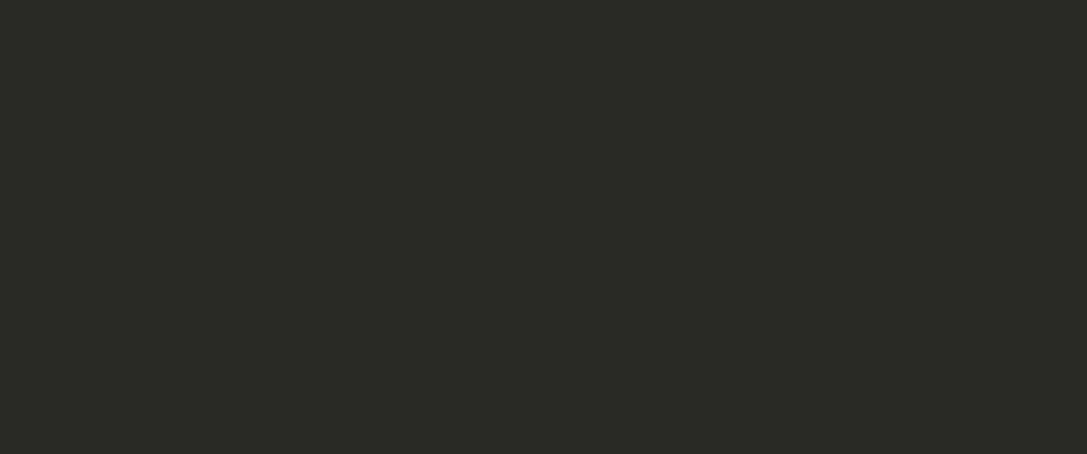
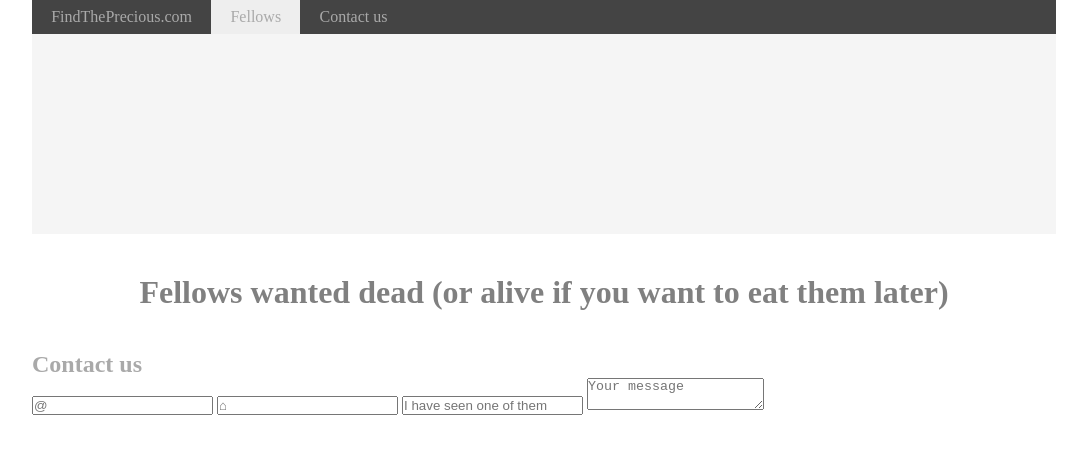
Before and after one commit to letotor/hillSide, a website built with Parcel: page index.html in a window 1280 px wide. Shown: the whole page, without its empty margins (96-1183 px from the left). Built offline with nearby package versions, Linux system fonts and the light colour scheme.

Commit message:
ajout nav carrosseil titre CSS

```diff
--- a/assets/styles.css
+++ b/assets/styles.css
@@ -1,9 +1,57 @@
+/***RESET CSS***/
 *{
     box-sizing: border-box;
     margin:0;
+    padding: 0;
 }
 
+li{
+    list-style: none;
+}
+/***/
+
+
 body{
-    background: rgb(41, 42, 38);
+    background: white;
+    color:darkgray;
+}
+
+
+/***CLASSE GENERIQUES***/
+.container {
+    margin: 0 auto;
+    width:80%;
+}
+
+
+.active{
+    background-color: #eee;
+}
+
+/***/
+
+nav{
+    background: #444;
+}
+
+nav ul {
+    display:flex;
+    flex-flow:row wrap;
 
 }
+
+nav li{
+    padding: 0.5rem 1.2rem;
+}
+
+.carousel{
+    background: whitesmoke;
+    height:25vh;
+}
+
+#title h2{
+    font-size: 2rem;
+    text-align: center;
+    margin: 2.5rem;
+    color: grey;
+}
--- a/index.html
+++ b/index.html
@@ -1,14 +1,40 @@
 <!DOCTYPE html>
 <html lang="en">
+
 <head>
     <meta charset="UTF-8">
-    <meta http-equiv="X-UA-Compatible" content="IE=edge">
-    <meta name="viewport" content="width=device-width, initial-scale=1.0">
-    <title>hillside</title>
+    <title>Find the precious!</title>
+    <link rel="stylesheet" href="./assets/styles.css">
+</head>
 
-    <link  rel="stylesheet" href="./assets/styles.css">
-</head>
 <body>
+    <div class="container">
+        <nav class="bg">
+            <ul>
+                <li>FindThePrecious.com</li>
+                <li class="active">Fellows</li>
+                <li>Contact us</li>
+            </ul>
+        </nav>
+        <section>
+            <div class="carousel"></div>
+        </section>
+        <section id="title">
+            <h2>Fellows wanted dead (or alive if you want to eat them later)</h2>
+        </section>
+        <section>
+            <article></article>
+            <article></article>
+            <article></article>
+        </section>
+        <form>
+            <h2>Contact us</h2>
+            <input type="email" placeholder="@">
+            <input type="text" placeholder="&#8962;">
+            <input type="text" placeholder="I have seen one of them">
+            <textarea placeholder="Your message"></textarea>
+        </form>
+    </div>
+</body>
 
-</body>
 </html>
```
Also changed, not shown: index.js (added).
